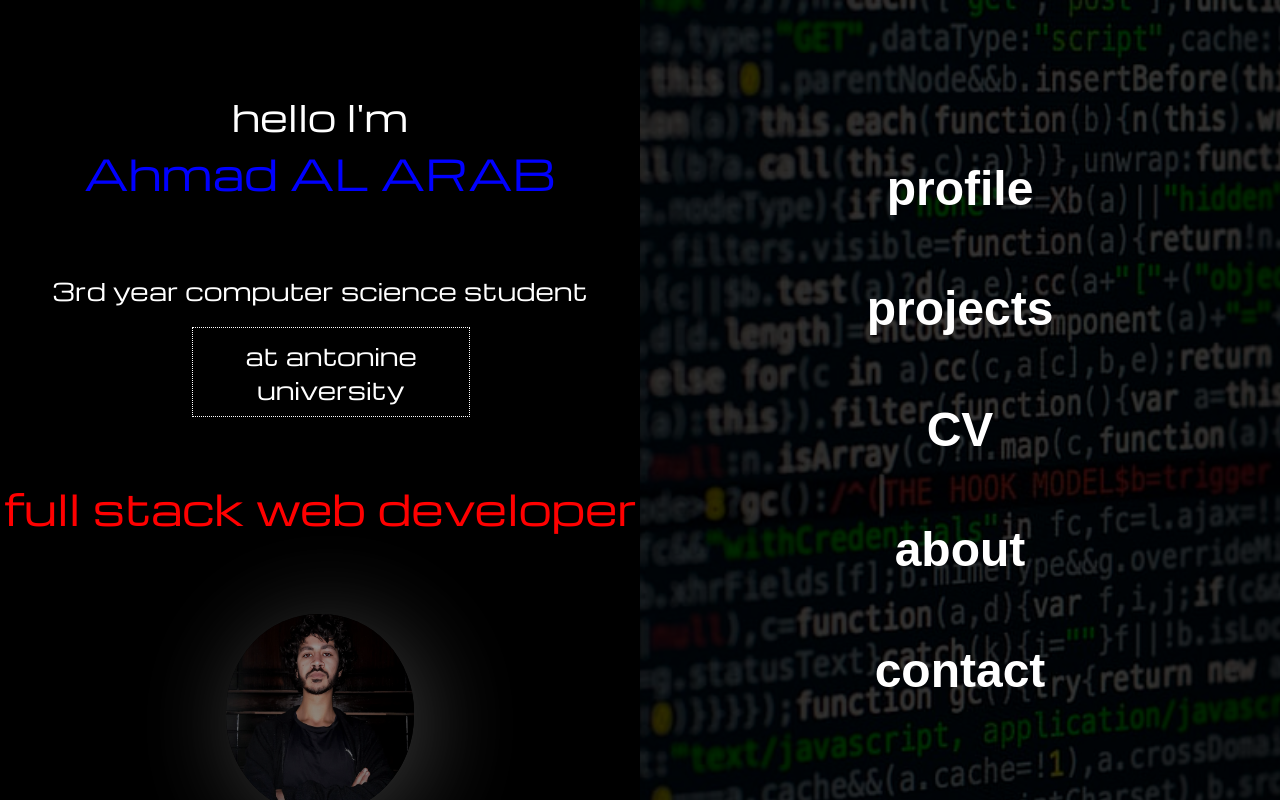
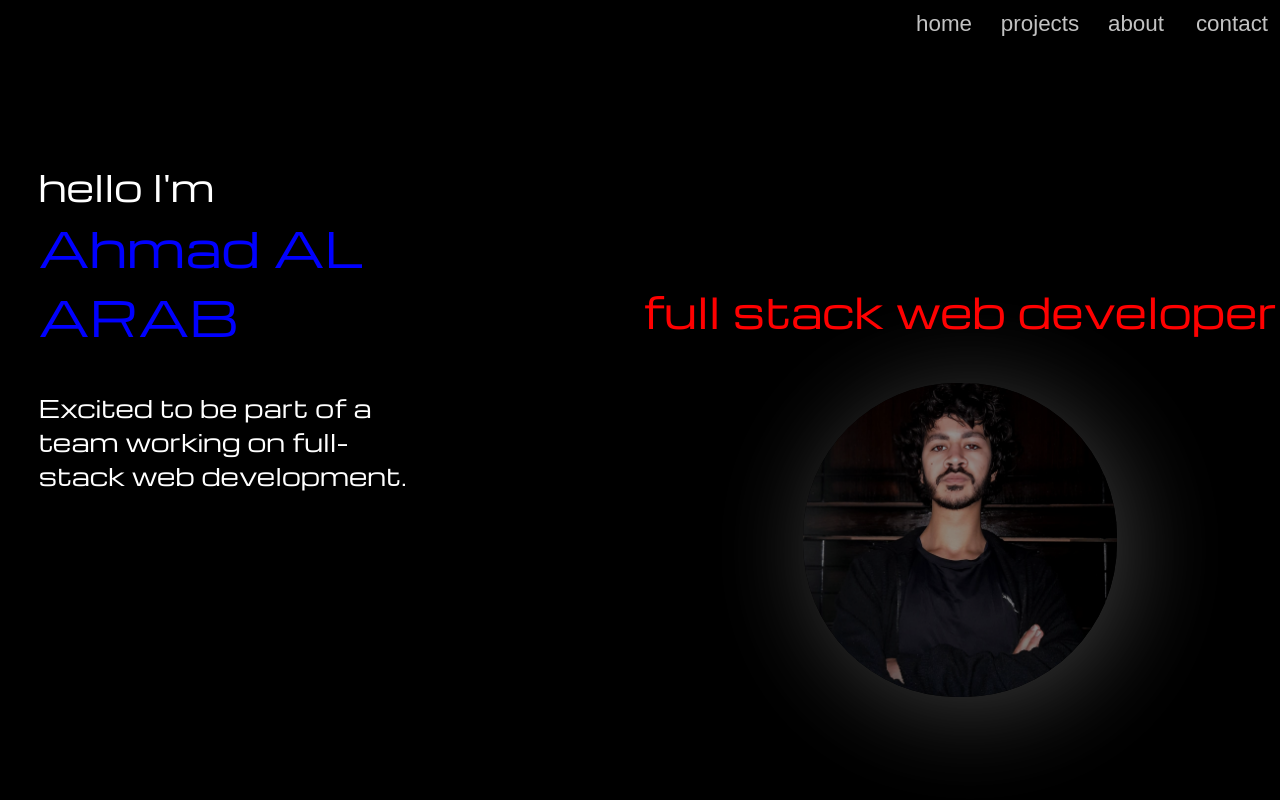
Before and after one commit to ahmed-alarab/portfolio, a React (Create React App) app: page / in a window 1280 px wide. Shown: the top 800 px of the page. Built offline with nearby package versions, Linux system fonts and the light colour scheme; a web font is replaced by a local one.

Commit message:
updates for the home page

```diff
--- a/src/files/Home.css
+++ b/src/files/Home.css
@@ -15,107 +15,102 @@ body {
     margin: 0;
 }
 
-.home-left {
+.home {
     position: absolute;
     left: 0;
     top: 0;
-    width: 50%;
+    width: 100%;
     height: 100%;
 }
+.navigation-bar{
+    position:absolute;
+    height: 3rem;
+    width:100%;
+}
+.nav-buttons-container{
+    width: 30%;
+    height: 100%;
+    position:relative;
+    left: 70%;
+}
+.nav-buttons{
+    width: 25%;
+    height: 100%;
+    font-size: 1.4rem;
+    background: black;
+    color: rgb(194, 194, 194);
+    border:black 0px solid;
+    position: relative;
 
-.home-portfolio-message {
-    font-family: "Michroma", serif;
-    font-weight: 400;
-    font-style: normal;
-    color: #2b5329;
-    position: relative;
-    top: 0;
-    font-size: 48px;
-    text-align: center;
+}
+.nav-buttons:hover{
+    text-decoration: underline;
+    color:white;
 }
 
+.home-info-container{
+    width: 50%;
+    height: 25%;
+    position: relative;
+    top: 20%;
+    left:3%;
+    width:30%;
+}
 .home-name {
     font-family: "Michroma", serif;
     font-weight: 0;
     font-style: normal;
     color: white;
     position: relative;
-    top: 9%;
-    text-align: center;
     font-size: 36px;
 }
-
 .home-full-name {
+    font-family: "Michroma", serif;
+        font-weight: 0;
+        font-style: normal;
     color: blue;
-    font-size: 42px;
+    font-size: 3rem;
+    top:20%;
 }
-
-.home-degree {
+.motivation-sentence{
     font-family: "Michroma", serif;
-    font-weight: 0;
-    font-style: normal;
-    color: white;
+        font-weight: 0;
+        font-style: normal;
+        color: white;
+        position: relative;
+        font-size: 1.5rem;
+        top:20%;
+}
+.home-me-field{
     position: relative;
-    top: 16%;
-    text-align: center;
-    font-size: 24px;
+    width: 50%;
+    height:50%;
+    left:50%;
+    top:10%;
 }
-
-.home-uni {
-    font-family: "Michroma", serif;
-    font-weight: 0;
-    font-style: normal;
-    color: white;
-    position: relative;
-    top: 18%;
-    font-size: 24px;
-    border: dotted white 1px;
-    text-align: center;
-    width: 40%;
-    margin-left: 30%;
-    padding: 10px;
-}
-
 .home-field {
     font-family: "Michroma", serif;
     font-weight: 0;
     font-style: normal;
     color: red;
     position: relative;
-    top: 24%;
+    top: 0%;
     text-align: center;
     font-size: 42px;
 }
 
-.home-open {
-    font-family: "Michroma", serif;
-    font-weight: 0;
-    font-style: normal;
-    color: white;
-    position: relative;
-    top: 14%;
-    font-size: 24px;
-    list-style: none;
-}
-
-.home-list {
-    position: relative;
-    top: 14%;
-    text-align: center;
-    margin-bottom: 20px;
-}
-
 .home-me-container {
     position: relative;
-    top: 30%;
-    width: 100%;
+    width:100%;
     display: grid;
     place-items: center;
+    top: 10%;
+    height:80%;
 }
 
 .home-me-border {
-    width: 30%;
-    height: 110%;
+    width:50%;
+    height: 100%;
     background-color: black;
     border-radius: 50%;
     display: grid;
@@ -492,7 +487,7 @@ body {
         box-shadow: 0px 10px 5px;
 }
 .skills-data{
-    font-size: 2rem;
+    font-size: 1.5rem;
 }
 .about-green-2{
         width: 95%;
@@ -505,6 +500,7 @@ body {
     height: 50%;
     background-color: pink;
     box-shadow: 0px 20px 10px;
+
 }
 .colors-indicator-container{
     width:100%;
--- a/src/files/Home.tsx
+++ b/src/files/Home.tsx
@@ -15,29 +15,29 @@ function Home() {
     <div>
       {/* Home Section */}
       <div className="home-container">
-        <div className="home-right">
-          <img src={background} alt="background" className="home-background-image" />
-          <div className="home-buttons-container">
-            <button className="home-buttons">profile</button>
-            <button className="home-buttons">projects</button>
-            <button className="home-buttons">CV</button>
-            <button className="home-buttons">about</button>
-            <button className="home-buttons">contact</button>
+
+        <div className="home">
+          <div className="navigation-bar">
+            <div className="nav-buttons-container">
+            <button className="nav-buttons">home</button>
+            <button className="nav-buttons">projects</button>
+            <button className="nav-buttons">about</button>
+            <button className="nav-buttons">contact</button>
           </div>
-        </div>
-        <div className="home-left">
+          </div>
+          <div className="home-info-container">
           <div className="home-name">
-            hello I'm <br />
+            hello I'm <br /></div>
             <div className="home-full-name">Ahmad AL ARAB</div>
+          <div className="motivation-sentence">Excited to be part of a team working
+             on full-stack web development.</div>
           </div>
-          <div className="home-degree">3rd year computer science student</div>
-          <div className="home-uni">at antonine university</div>
+          <div className="home-me-field">
           <div className="home-field">full stack web developer</div>
-          <ul className="home-open">
-          </ul>
           <div className="home-me-container">
             <div className="home-me-border">
               <img src={me} alt="me" className="home-me" />
+              </div>
             </div>
           </div>
         </div>
@@ -116,7 +116,7 @@ function Home() {
         <div className="pink-indicator"></div>
         </div>
         <div className="text-info">
-        <p className="color-name">pink</p>
+        <p className="color-name">growth & ambitions</p>
       </div>
       </div>
       </div>
@@ -165,8 +165,8 @@ function Home() {
           <div className="about-orange-2">
             <ul className="skills-data">
               <li>build more relations in my field</li>
-              <li>become trusted by companies</li>
-              <li>become more productive</li>
+              <li>delivering quality work</li>
+              <li>improving time management</li>
             </ul>
           </div>
           </div>
@@ -186,7 +186,15 @@ function Home() {
             </ul>
           </div>
           </div>
-          <div className="about-pink"></div>
+          <div className="about-pink">
+            <ul className="skills-data">
+              <p>working on many project that improve my skills in web dev.
+                developing my problem solving skills and Staying up-to-date with the latest versions of
+                 frameworks and languages. <br/><br/> Preparing myself to effectively contribute to team projects
+                  or manage tasks individually, depending on the requirements of the job. <br/> <br/>
+                  Capable of acquiring new skills rapidly and adjusting to various work environments with ease.</p>
+            </ul>
+          </div>
           </div>
         </div>
     </div>
```
